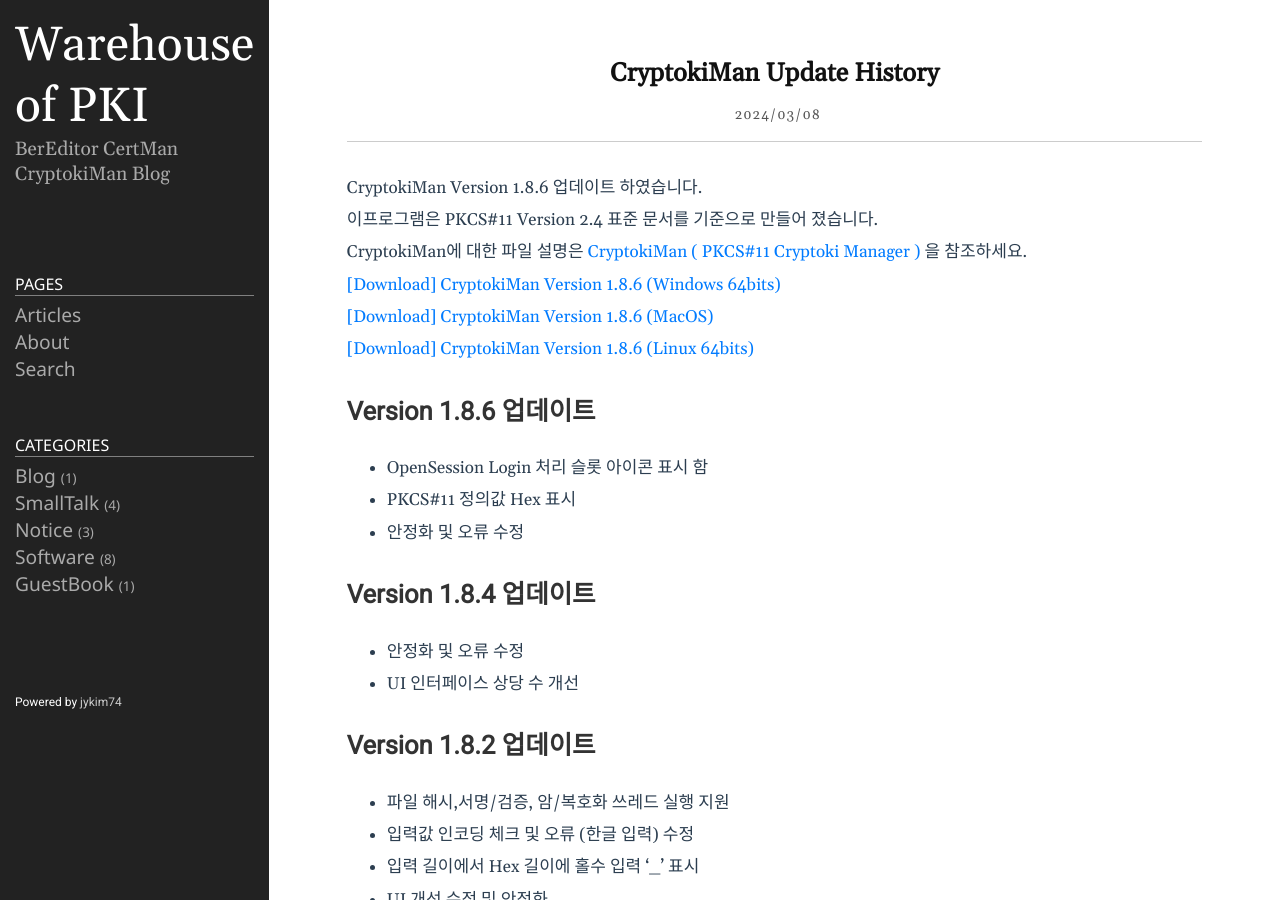
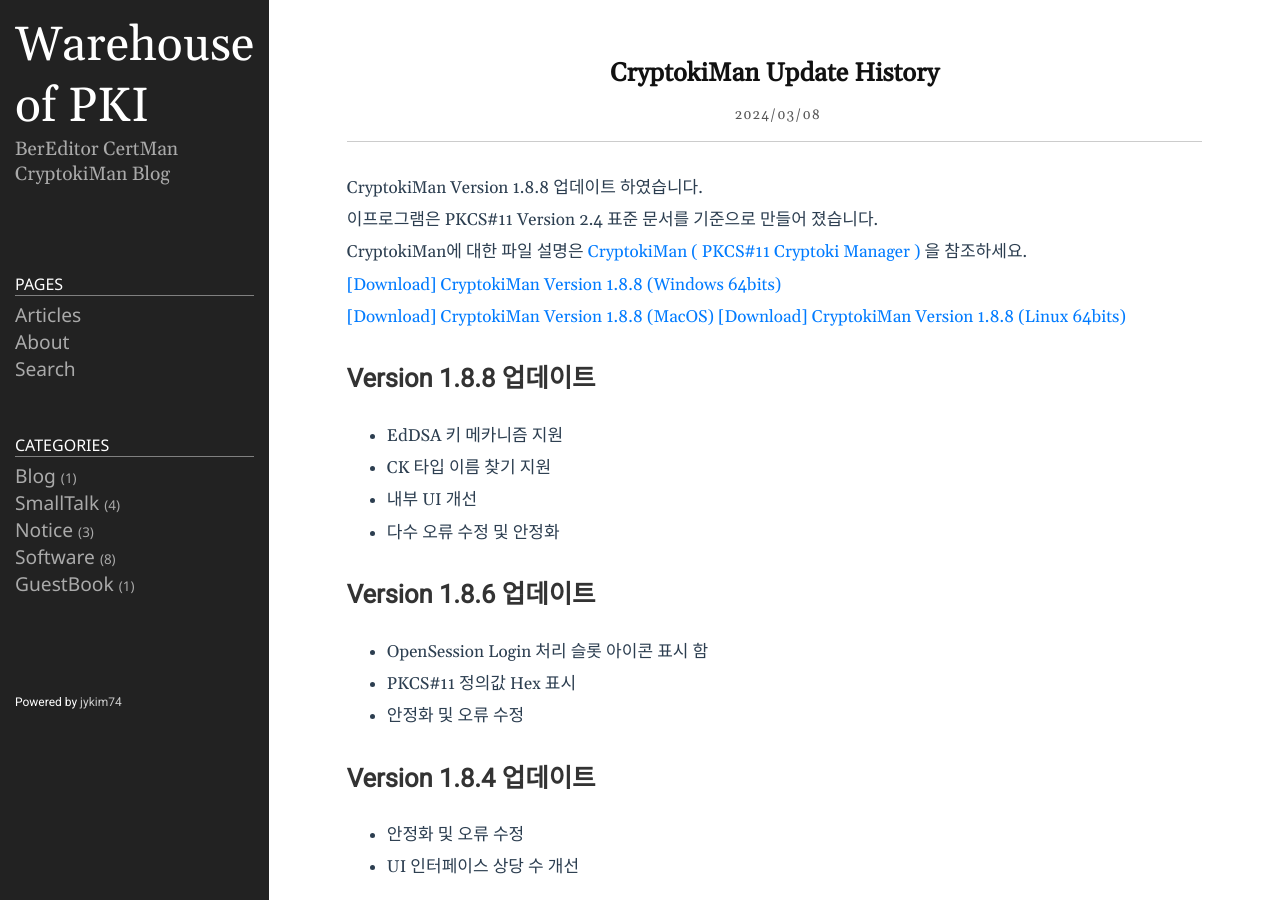
Before and after one commit to jykim74/jykim74.github.io, a Jekyll site: the page built from _posts/2024-03-08-CryptokiUpdate.md, in a window 1280 px wide and 900 px high. Built offline with Jekyll 4.4.1, drawn with Linux system fonts in a browser that asks for light colours; nearby versions of some CDN libraries; comment, search, counter and statistics services are not loaded.

Commit message:
CryptokiMan Version 1.8.8 모두 적용

```diff
--- a/_posts/2023-04-13-CryptokiMan.markdown
+++ b/_posts/2023-04-13-CryptokiMan.markdown
@@ -10,11 +10,11 @@
 Actually, the module test was done with the library downloaded from https://www.opendnssec.org/softhsm/.
 This is a program I made personally, so if you have any questions or bugs, use [Google Groups]( https://groups.google.com/g/cryptokiman, "Google Groups" )
 
-[[Download] CryptokiMan Version 1.8.6 (Win64)](https://jykim74.github.io/msi/CryptokiMan-enV186.msi "CryptokiMan")
+[[Download] CryptokiMan Version 1.8.8 (Win64)](https://jykim74.github.io/msi/CryptokiMan-enV188.msi "CryptokiMan")
 
-[[Download] CryptokiMan Version 1.8.6 (MacOS)](https://jykim74.github.io/dmg/CryptokiManV186.dmg, "CryptokiMan")
+[[Download] CryptokiMan Version 1.8.8 (MacOS)](https://jykim74.github.io/dmg/CryptokiManV188.dmg, "CryptokiMan")
 
-[[Download] CryptokiMan Version 1.8.6 (Linux64)](https://jykim74.github.io/zip/CryptokiManV186.zip, "CryptokiMan")
+[[Download] CryptokiMan Version 1.8.8 (Linux64)](https://jykim74.github.io/zip/CryptokiManV188.zip, "CryptokiMan")
 
 If you would like to receive a license, simply write a request in [Free License Request](https::/jykim7.mycafe24.com/user_reg.php) and you can receive a trial (30-day) license.
 Of course, you can apply for a license multiple times.
--- a/_posts/2024-03-08-CryptokiUpdate.md
+++ b/_posts/2024-03-08-CryptokiUpdate.md
@@ -4,13 +4,19 @@
 tags: [Cryptoki, CryptokiMan, ECDSA, HSM, PKCS#11, PKI, RSA]
 category: Software
 ---
-CryptokiMan Version 1.8.6 업데이트 하였습니다.
+CryptokiMan Version 1.8.8 업데이트 하였습니다.
 이프로그램은 PKCS#11 Version 2.4 표준 문서를 기준으로 만들어 졌습니다.
 CryptokiMan에 대한 파일 설명은 [CryptokiMan ( PKCS#11 Cryptoki Manager )](https://jykim74.tistory.com/38) 을 참조하세요.
 
-[\[Download\] CryptokiMan Version 1.8.6 (Windows 64bits)](https://jykim74.github.io/msi/CryptokiMan-enV186.msi)
-[\[Download\] CryptokiMan Version 1.8.6 (MacOS)](https://jykim74.github.io/dmg/CryptokiManV186.dmg)
-[\[Download\] CryptokiMan Version 1.8.6 (Linux 64bits)](https://jykim74.github.io/zip/CryptokiManV186.zip)
+[\[Download\] CryptokiMan Version 1.8.8 (Windows 64bits)](https://jykim74.github.io/msi/CryptokiMan-enV188.msi)
+[\[Download\] CryptokiMan Version 1.8.8 (MacOS)](https://jykim74.github.io/dmg/CryptokiManV188.dmg)
+[\[Download\] CryptokiMan Version 1.8.8 (Linux 64bits)](https://jykim74.github.io/zip/CryptokiManV188.zip)
+
+## Version 1.8.8 업데이트
+- EdDSA 키 메카니즘 지원
+- CK 타입 이름 찾기 지원
+- 내부 UI 개선
+- 다수 오류 수정 및 안정화
 
 ## Version 1.8.6 업데이트
 - OpenSession Login 처리 슬롯 아이콘 표시 함
--- a/appcast/cryptokiman_appcast_mac.xml
+++ b/appcast/cryptokiman_appcast_mac.xml
@@ -5,10 +5,10 @@
 		<description>Feed for CryptokiMan updates</description>
 		<language>en</language>
 		<item>
-			<title>Version 1.8.6</title>
+			<title>Version 1.8.8</title>
 			<sparkle:releaseNotesLink>https://jykim74.github.io/software/2024/03/08/CryptokiUpdate.html</sparkle:releaseNotesLink>
-			<enclosure url="https://jykim74.github.io/dmg/CryptokiManV186.dmg" sparkle:version="1.8.6"
-			sparkle:edSignature="/7Gxs9fIGogdweIkLBnkt1RlbYqH60FMVHhTwYSeWd3pNZV/y6P4NWvssTZwr5ixFox1MCj2CFsMmvbsv1uICg==" length="16122155"
+			<enclosure url="https://jykim74.github.io/dmg/CryptokiManV188.dmg" sparkle:version="1.8.8"
+			sparkle:edSignature="xnoI433v9DMe3zpMgSAwX49sQv9DFR8+/ehoR2oyQQXiuo684P3ifUko2PecRLRu1NgBacxui7YwcY8/wkdrAQ==" length="16194405"
 			type="application/octet-stream"/>
 		</item>
 	</channel>
--- a/appcast/cryptokiman_appcast_mac2.xml
+++ b/appcast/cryptokiman_appcast_mac2.xml
@@ -5,10 +5,10 @@
 		<description>Feed for CryptokiMan updates</description>
 		<language>en</language>
 		<item>
-			<title>Version 1.8.6</title>
+			<title>Version 1.8.8</title>
 			<sparkle:releaseNotesLink>https://jykim74.github.io/software/2024/03/08/CryptokiUpdate.html</sparkle:releaseNotesLink>
-			<enclosure url="https://jykim74.github.io/dmg/CryptokiManV186.dmg" sparkle:version="1.8.6"
-			sparkle:edSignature="/7Gxs9fIGogdweIkLBnkt1RlbYqH60FMVHhTwYSeWd3pNZV/y6P4NWvssTZwr5ixFox1MCj2CFsMmvbsv1uICg==" length="16122155"
+			<enclosure url="https://jykim74.github.io/dmg/CryptokiManV188.dmg" sparkle:version="1.8.8"
+			sparkle:edSignature="xnoI433v9DMe3zpMgSAwX49sQv9DFR8+/ehoR2oyQQXiuo684P3ifUko2PecRLRu1NgBacxui7YwcY8/wkdrAQ==" length="16194405"
 			type="application/octet-stream"/>
 		</item>
 	</channel>
--- a/appcast/cryptokiman_appcast_mac_ko.xml
+++ b/appcast/cryptokiman_appcast_mac_ko.xml
@@ -5,10 +5,10 @@
 		<description>Feed for CryptokiMan updates</description>
 		<language>en</language>
 		<item>
-			<title>Version 1.8.6</title>
+			<title>Version 1.8.8</title>
 			<sparkle:releaseNotesLink>https://jykim74.github.io/software/2024/03/08/CryptokiUpdate.html</sparkle:releaseNotesLink>
-			<enclosure url="https://jykim74.github.io/dmg/CryptokiManV186.dmg" sparkle:version="1.8.6"
-			sparkle:edSignature="/7Gxs9fIGogdweIkLBnkt1RlbYqH60FMVHhTwYSeWd3pNZV/y6P4NWvssTZwr5ixFox1MCj2CFsMmvbsv1uICg==" length="16122155"
+			<enclosure url="https://jykim74.github.io/dmg/CryptokiManV188.dmg" sparkle:version="1.8.8"
+			sparkle:edSignature="xnoI433v9DMe3zpMgSAwX49sQv9DFR8+/ehoR2oyQQXiuo684P3ifUko2PecRLRu1NgBacxui7YwcY8/wkdrAQ==" length="16194405"
 			type="application/octet-stream"/>
 		</item>
 	</channel>
--- a/appcast/cryptokiman_appcast_win.xml
+++ b/appcast/cryptokiman_appcast_win.xml
@@ -5,9 +5,9 @@
 		<description>Feed for CryptokiMan updates</description>
 		<language>en</language>
 		<item>
-			<title>Version 1.8.6</title>
+			<title>Version 1.8.8</title>
 			<sparkle:releaseNotesLink>https://jykim74.github.io/software/2024/03/08/CryptokiUpdate.html</sparkle:releaseNotesLink>
-			<enclosure url="https://jykim74.github.io/msi/CryptokiMan-enV186.msi" sparkle:version="1.8.6" length="0" type="application/octet-stream"/>
+			<enclosure url="https://jykim74.github.io/msi/CryptokiMan-enV188.msi" sparkle:version="1.8.8" length="0" type="application/octet-stream"/>
 		</item>
 	</channel>
 </rss>
--- a/appcast/cryptokiman_appcast_win_ko.xml
+++ b/appcast/cryptokiman_appcast_win_ko.xml
@@ -5,9 +5,9 @@
 		<description>Feed for CryptokiMan updates</description>
 		<language>en</language>
 		<item>
-			<title>Version 1.8.6</title>
+			<title>Version 1.8.8</title>
 			<sparkle:releaseNotesLink>https://jykim74.github.io/software/2024/03/08/CryptokiUpdate.html</sparkle:releaseNotesLink>
-			<enclosure url="https://jykim74.github.io/msi/CryptokiMan-enV186.msi" sparkle:version="1.8.6" length="0" type="application/octet-stream"/>
+			<enclosure url="https://jykim74.github.io/msi/CryptokiMan-enV188.msi" sparkle:version="1.8.8" length="0" type="application/octet-stream"/>
 		</item>
 	</channel>
 </rss>
```
Also changed, not shown: 1 other file.
